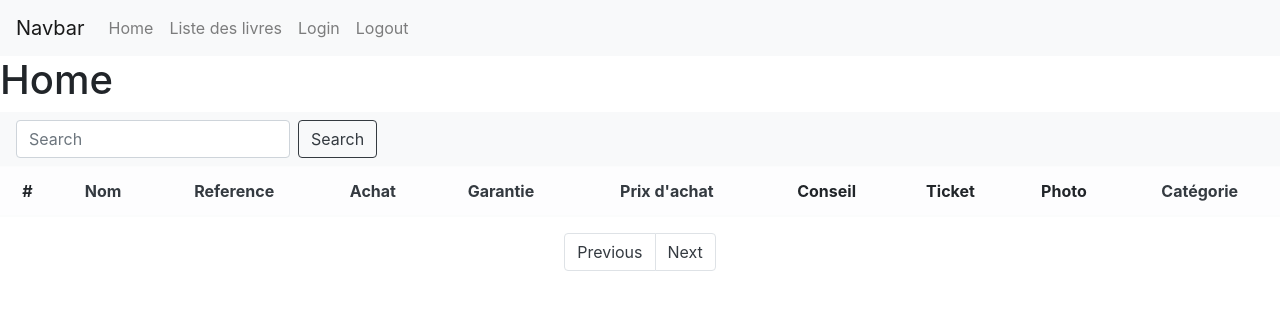
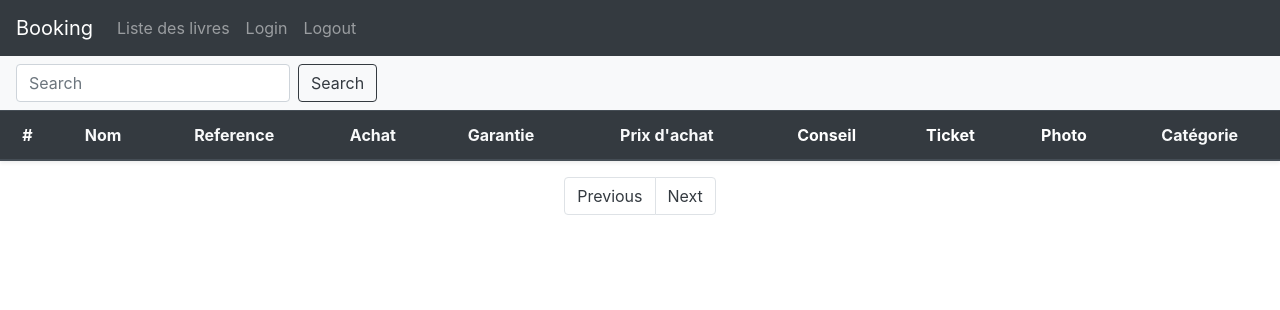
Before and after one commit to YoannAbran/Projet_Dashboard, a PHP site: template view/listView.php in a window 1280 px wide. Shown: the top 310 px of the page. Run offline with PHP 8.4, Linux system fonts and the light colour scheme; the template is opened without the code that fills it: most values are stand-ins (such as "Sample title", 1, 10 or a date in 2020); data that the repository does not hold is empty; some libraries are stand-ins or nearby versions.

Commit message:
some style table list-view + navbar

```diff
--- a/view/listView.php
+++ b/view/listView.php
@@ -9,9 +9,7 @@
     $search='';
   }
 ?>
-<div class="">
-  <h1>Home</h1>
-</div>
+
 <nav class="navbar navbar-light bg-light">
   <form class="form-inline" method="GET" action="index.php">
     <input type="hidden" name="action" value="listbook"/>
@@ -22,21 +20,31 @@
     <button class="btn btn-outline-dark my-2 my-sm-0" type="submit">Search</button>
   </form>
 </nav>
-<table class='table table-striped table-light'>
-          <thead>
+<table class='table table-responsive-md table-striped table-light shadow-sm'>
+          <thead class="thead-dark">
             <tr>
               <th class='text-center align-middle' scope='col'>#</th>
-              <th class='text-center align-middle' scope='col'><a class="text-dark" href="<?php echo "index.php?action=listbook&search=".$search."&page_no=". $page_no."&orderBy=nom&sort=".(($ascdesc=='ASC')? 'DESC' : 'ASC').""?>">Nom</a></th>
-              <th class='text-center align-middle' scope='col'><a class="text-dark" href="<?php echo "index.php?action=listbook&search=".$search."&page_no=". $page_no."&orderBy=reference&sort=".(($ascdesc=='ASC')? 'DESC' : 'ASC').""?>">Reference</a></th>
-              <th class='text-center align-middle' scope='col'><a class="text-dark" href="<?php echo "index.php?action=listbook&search=".$search."&page_no=". $page_no."&orderBy=date_achat&sort=".(($ascdesc=='ASC')? 'DESC' : 'ASC').""?>">Achat</a></th>
-              <th class='text-center align-middle' scope='col'><a class="text-dark" href="<?php echo "index.php?action=listbook&search=".$search."&page_no=". $page_no."&orderBy=date_garantie&sort=".(($ascdesc=='ASC')? 'DESC' : 'ASC').""?>">Garantie</a></th>
-              <th class='text-center align-middle' scope='col'><a class="text-dark" href="<?php echo "index.php?action=listbook&search=".$search."&page_no=". $page_no."&orderBy=prix&sort=".(($ascdesc=='ASC')? 'DESC' : 'ASC').""?>">Prix d'achat</a></th>
-              <th class='text-center align-middle' scope='col'>Conseil</th>
+
+              <th class='text-center align-middle' scope='col'><a class="text-light" href="<?php echo "index.php?action=listbook&search=".$search."&page_no=". $page_no."&orderBy=nom&sort=".(($ascdesc=='ASC')? 'DESC' : 'ASC').""?>">Nom</a></th>
+
+              <th class='text-center align-middle' scope='col'><a class="text-light" href="<?php echo "index.php?action=listbook&search=".$search."&page_no=". $page_no."&orderBy=reference&sort=".(($ascdesc=='ASC')? 'DESC' : 'ASC').""?>">Reference</a></th>
+
+              <th class='text-center align-middle' scope='col'><a class="text-light" href="<?php echo "index.php?action=listbook&search=".$search."&page_no=". $page_no."&orderBy=date_achat&sort=".(($ascdesc=='ASC')? 'DESC' : 'ASC').""?>">Achat</a></th>
+
+              <th class='text-center align-middle' scope='col'><a class="text-light" href="<?php echo "index.php?action=listbook&search=".$search."&page_no=". $page_no."&orderBy=date_garantie&sort=".(($ascdesc=='ASC')? 'DESC' : 'ASC').""?>">Garantie</a></th>
+
+              <th class='text-center align-middle' scope='col'><a class="text-light" href="<?php echo "index.php?action=listbook&search=".$search."&page_no=". $page_no."&orderBy=prix&sort=".(($ascdesc=='ASC')? 'DESC' : 'ASC').""?>">Prix d'achat</a></th>
+
+              <th class='text-center align-middle ' scope='col'>Conseil</th>
+
               <th class='text-center align-middle' scope='col'>Ticket</th>
+
               <th class='text-center align-middle' scope='col'>Photo</th>
-              <th class='text-center align-middle' scope='col'><a class="text-dark" href="<?php echo "index.php?action=listbook&search=".$search."&page_no=". $page_no."&orderBy=categorie&sort=".(($ascdesc=='ASC')? 'DESC' : 'ASC').""?>">Catégorie</a></th>
+
+              <th class='text-center align-middle' scope='col'><a class="text-light" href="<?php echo "index.php?action=listbook&search=".$search."&page_no=". $page_no."&orderBy=categorie&sort=".(($ascdesc=='ASC')? 'DESC' : 'ASC').""?>">Catégorie</a></th>
+
               <?php if (isset($_SESSION['isAdmin'])){
-              echo "<th class='text-center' scope='col'>Suppression</th>
+              echo "<th class='text-center align-middle' scope='col'>Suppression</th>
                 ";}?>
             </tr>
           </thead>
@@ -51,13 +59,21 @@ while($row = mysqli_fetch_array($books)){
         <?php if (isset($_SESSION['isAdmin'])){
         echo "<td class='text-center align-middle'><a class='text-dark' href='index.php?action=edit&id=".$row['id']."'>".htmlspecialchars($row['nom'])."</a></td>";}
         else {  echo "<td class='text-center align-middle'>".htmlspecialchars($row['nom'])."</td>";}?>
+
           <td class='text-center align-middle'><?php echo htmlspecialchars($row['reference']); ?></td>
+
           <td class='text-center align-middle'><?php echo htmlspecialchars($row['date_achat']); ?></td>
+
           <td class='text-center align-middle'><?php echo htmlspecialchars($row['date_garantie']); ?></td>
+
           <td class='text-center align-middle'><?php echo htmlspecialchars($row['prix']); ?></td>
-          <td class='text-center align-middle'><?php echo htmlspecialchars($row['conseil']); ?></td>
+
+          <td class='text-center align-middle text-truncate' style="max-width: 50px;"><?php echo htmlspecialchars($row['conseil']); ?></td>
+
           <td class='text-center align-middle'><?php echo htmlspecialchars($row['photo_ticket']); ?></td>
+
           <td class='text-center align-middle'><?php echo htmlspecialchars($row['photo']); ?></td>
+
           <td class='text-center align-middle'><?php echo htmlspecialchars($row['categorie']); ?></td>
         <?php    if (isset($_SESSION['isAdmin'])){
             echo "<td class='text-center align-middle'><form action ='index.php?action=delete&id=".$row['id']."' method='post' onsubmit='return submitResult();'><button class='btn btn-link'type='submit' name='suppr' value=''><i class='text-dark fas fa-trash-alt'></i></button></form></td>";}?>
--- a/view/template.php
+++ b/view/template.php
@@ -14,21 +14,14 @@ $title = "dashboard";
   <script src="https://cdn.jsdelivr.net/npm/chart.js@2.8.0"></script>
   <script src="https://kit.fontawesome.com/3bd5358b64.js" crossorigin="anonymous"></script>
 </head>
-<body><?php
-  if (isset($_SESSION['isAdmin'])) {
-      echo "<p class='alert alert-secondary text-center p-0 m-0'>Welcome " . $_SESSION['authUser']. "</p>";
-
-  }?>
-  <nav class="navbar navbar-expand-lg navbar-light bg-light">
-    <a class="navbar-brand" href="#">Navbar</a>
+<body>
+  <nav class="navbar navbar-expand-lg navbar-dark bg-dark">
+    <a class="navbar-brand" href="index.php">Booking</a>
     <button class="navbar-toggler" type="button" data-toggle="collapse" data-target="#navbarNav" aria-controls="navbarNav" aria-expanded="false" aria-label="Toggle navigation">
       <span class="navbar-toggler-icon"></span>
     </button>
     <div class="collapse navbar-collapse" id="navbarNav">
       <ul class="navbar-nav">
-        <li class="nav-item">
-          <a class="nav-link" href="index.php">Home <span class="sr-only">(current)</span></a>
-        </li>
         <li class='nav-item'>
            <a class='nav-link' href='<?php echo htmlspecialchars('index.php?action=listbook')?>'>Liste des livres</a>
          </li>
@@ -56,6 +49,11 @@ $title = "dashboard";
       </ul>
     </div>
   </nav>
+  <?php
+    if (isset($_SESSION['isAdmin'])) {
+        echo "<p class='alert alert-info text-center p-0 m-0'>Welcome " . $_SESSION['authUser']. "</p>";
+
+    }?>
 <?php echo $content ;?>
 <script>
 function submitResult() {
```
